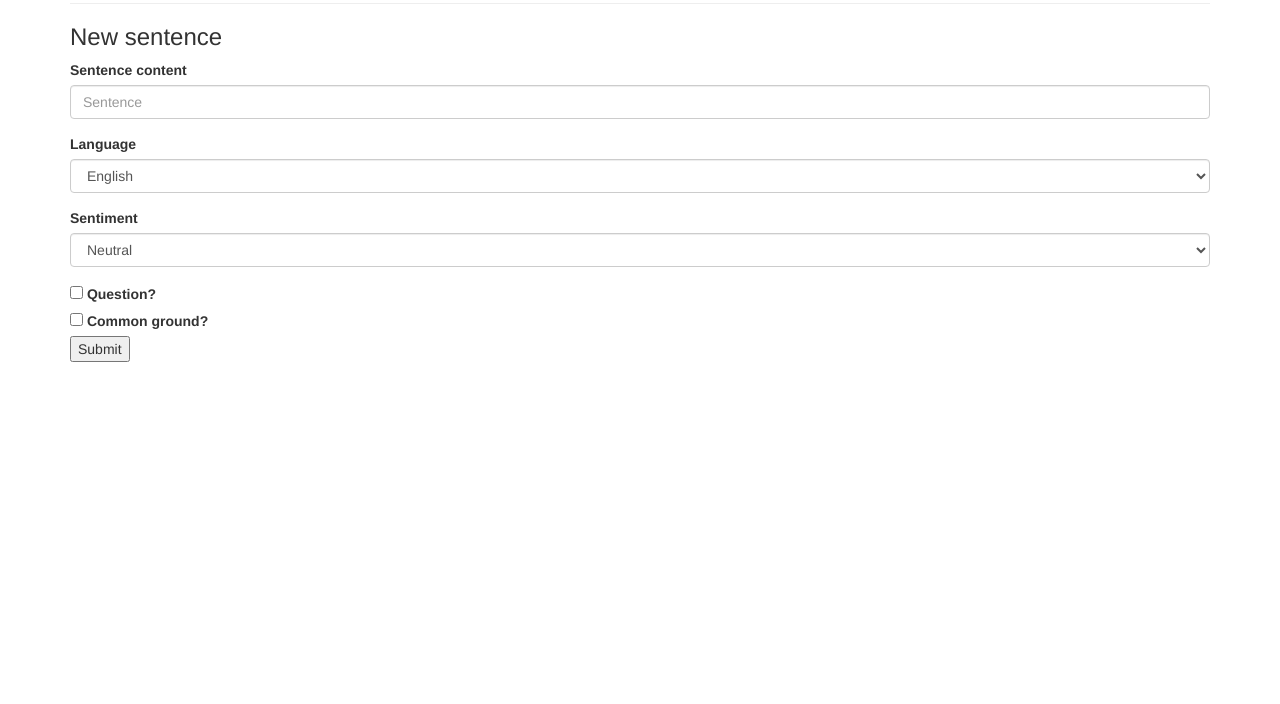
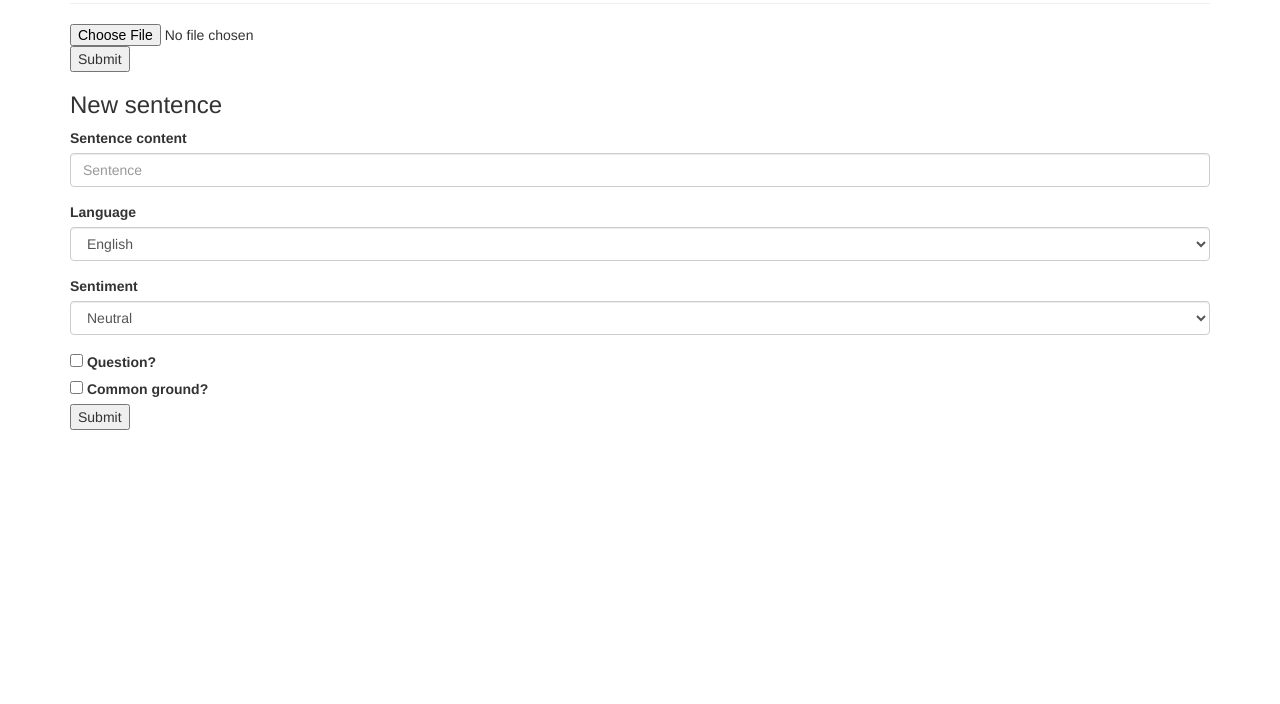
Before and after one commit to ivanGzz/kite-ml, a website: page public/html/sentence.html in a window 1280 px wide. Shown: the part 96-800 px from the top of the page. Drawn offline with nearby package versions, Linux system fonts and the light colour scheme; no server answers; files whose address does not match are found by name.

Commit message:
Uploading files

```diff
--- a/public/html/sentence.html
+++ b/public/html/sentence.html
@@ -10,6 +10,10 @@
     <div class="page-header">
         <h1>Sentences</h1>
     </div>
+    <form action="/sentence/upload" method="POST">
+        <input type="file" name="sentences" />
+        <p><input type="submit" /></p>
+    </form>
     <form ng-submit="send(sentence)">
         <h3>New sentence</h3>
         <div class="form-group">
```
Also changed, not shown: 2 other files.
